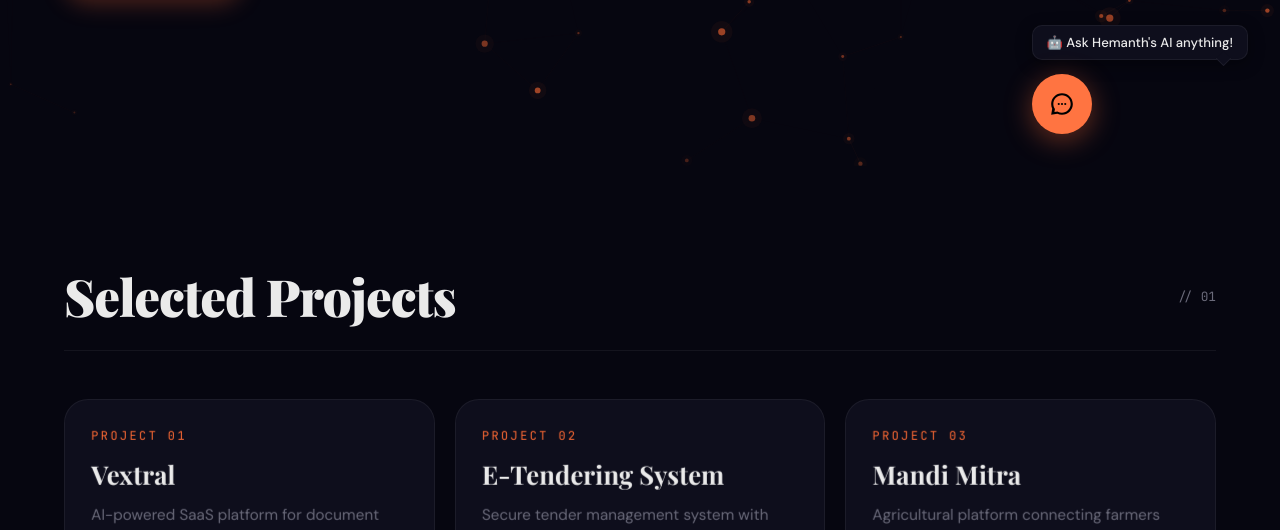
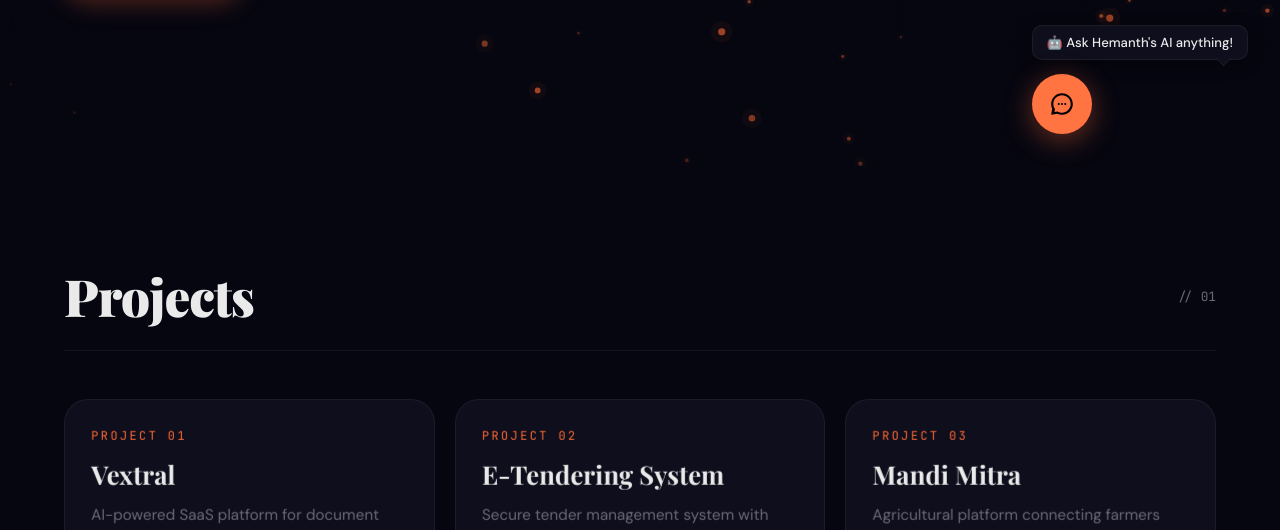
Before and after one commit to Hemanth40/Hemanth-portfolio, a website: page index.html in a window 1280 px wide. Shown: the part 634-1164 px from the top of the page. Drawn offline with nearby package versions, Linux system fonts and the light colour scheme.

Commit message:
Update index.html

```diff
--- a/index.html
+++ b/index.html
@@ -1254,7 +1254,7 @@
 
     <section id="work" class="projects">
         <div class="section-header reveal">
-            <h2 class="section-title">Selected Projects</h2><span class="section-number">// 01</span>
+            <h2 class="section-title">Projects</h2><span class="section-number">// 01</span>
         </div>
         <div class="projects-grid">
             <div class="project-card reveal reveal-delay-1" id="tilt1">
```
